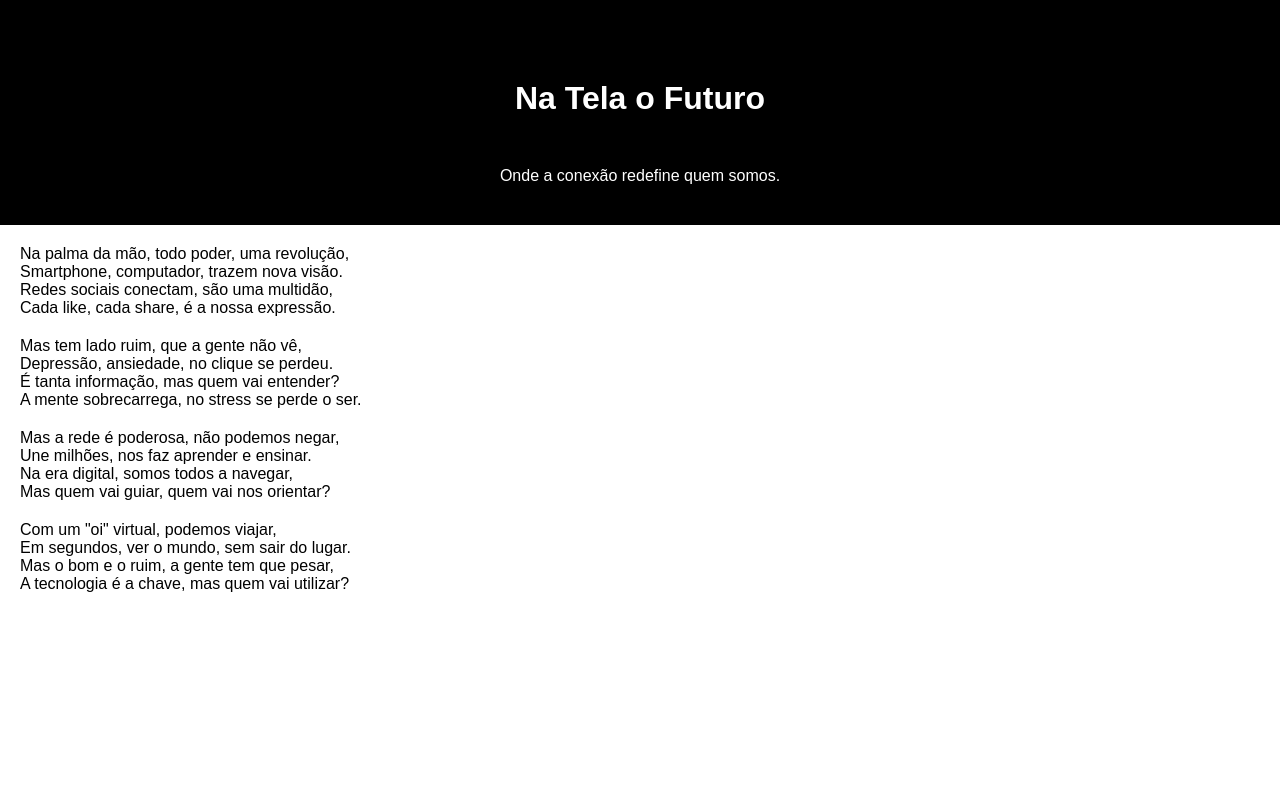
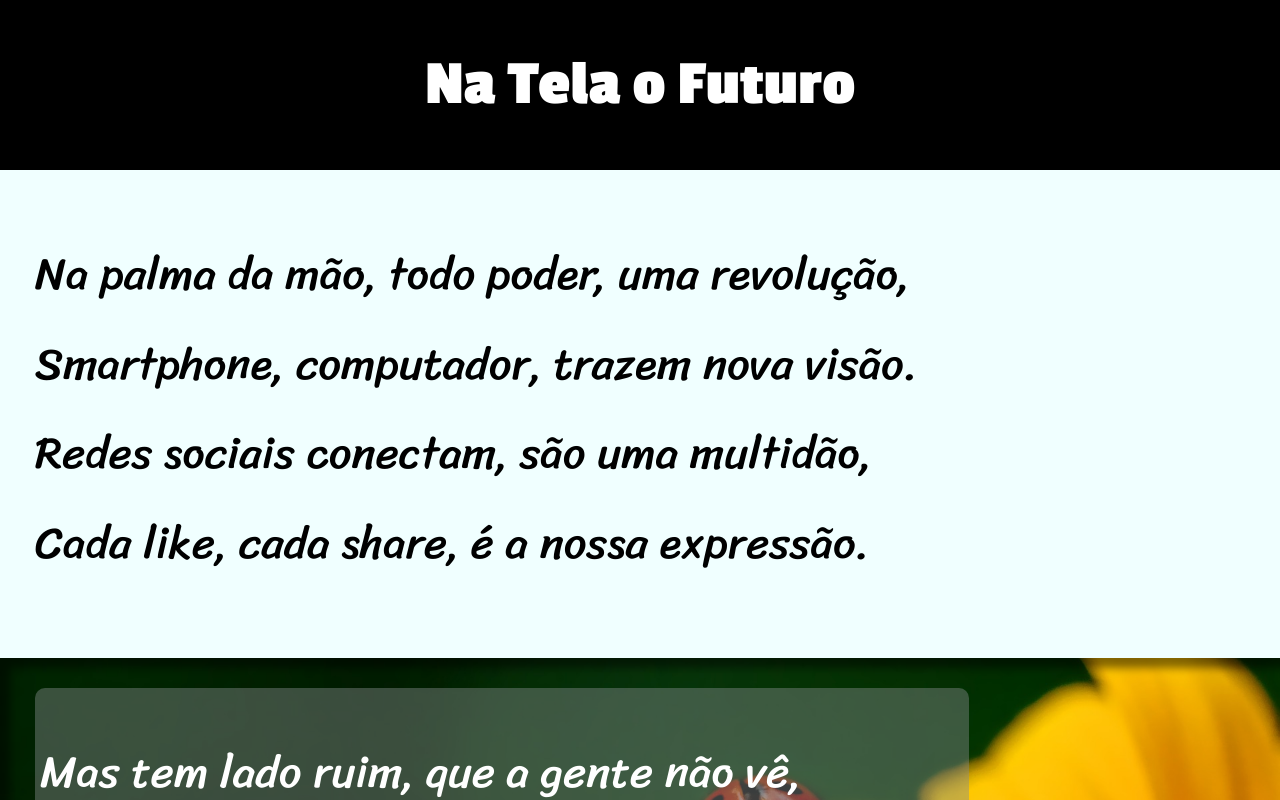
Before and after one commit to euSamuelmedeiros/html-e-css, a plain HTML site: page desafios/desafio13/index.html in a window 1280 px wide. Shown: the top 800 px of the page. Drawn offline with Linux system fonts and the light colour scheme.

Commit message:
projetos

```diff
--- a/desafios/desafio13/index.html
+++ b/desafios/desafio13/index.html
@@ -11,40 +11,45 @@
     <header>
         <p>
             <h1>Na Tela o Futuro</h1>
-            Onde a conexão redefine quem somos.
+
         </p>
     </header>
 
 
 
-<section>
+<section class="normal" >
+
         <p>
             Na palma da mão, todo poder, uma revolução, <br>
             Smartphone, computador, trazem nova visão. <br>
             Redes sociais conectam, são uma multidão, <br>
             Cada like, cada share, é a nossa expressão.
         </p>
+
+
 </section>
 
-<section>
+<section class="imgg" id="img001">
     <p>
         Mas tem lado ruim, que a gente não vê, <br>
         Depressão, ansiedade, no clique se perdeu. <br>
         É tanta informação, mas quem vai entender? <br>
         A mente sobrecarrega, no stress se perde o ser.
     </p>
+
 </section>
 
-<section>
+<section class="normal">
     <p>
         Mas a rede é poderosa, não podemos negar, <br>
         Une milhões, nos faz aprender e ensinar. <br>
         Na era digital, somos todos a navegar, <br>
         Mas quem vai guiar, quem vai nos orientar?
     </p>
+
 </section>
 
-    <section>
+    <section class="imgg" id="img002">
         <p>
             Com um "oi" virtual, podemos viajar, <br>
             Em segundos, ver o mundo, sem sair do lugar. <br>
@@ -57,7 +62,9 @@
 
 
 
-
+   <footer>
+        <p>desenvolvido por Samuel</p>
+   </footer>
 
 
 
--- a/desafios/desafio13/style.css
+++ b/desafios/desafio13/style.css
@@ -1,28 +1,82 @@
 @charset "UTF-8";
 
+@import url('https://fonts.googleapis.com/css2?family=Passion+One:wght@400;700;900&display=swap');
+
+@import url('https://fonts.googleapis.com/css2?family=Sriracha&display=swap');
+
 * {
-    padding: 0PX;
+
+    padding: 0px;
     margin: 0px;
-    font-family: Arial, Helvetica, sans-serif;
+}
+
+html, body {
+    min-height: 100vh;
+    font-family: 'Trebuchet MS', 'Lucida Sans Unicode', 'Lucida Grande', 'Lucida Sans', Arial, sans-serif;
+    background-color: azure;
 }
 
 header {
     background-color: black;
     color: white;
     text-align: center;
+    margin-bottom: 30px;
 
 }
 header h1 {
-    padding-top: 40px;
-    padding-bottom: 50px;
+     padding-top: 50px;
+     padding-bottom: 50px;font-size: 4em;
+     font-family: "Passion One", serif;
+}
+
+section {
+
+    padding-left: 35px;
+    padding-top: 30px;
+    padding-bottom: 30px;
+    line-height: 2em;
+    font-family: "Sriracha", serif;
+    font-size: 3.5vw;
 
 }
 
-header p {
-   padding-bottom: 40px;
+.imgg {
+    background-color: rgb(179, 179, 116);
+    color: white;
+    margin-bottom: 40px;
+    margin-top: 40px;
+
+
+
 }
 
-section {
-    margin: 20px;
+.imgg > p {
+    padding-top: 40px;
+    padding-bottom: 40px;
+    background-color: rgba(133, 139, 139, 0.438);
+    display: inline-block;
+    padding-left: 5px;
+    padding-right: 5px;
+    border-radius: 10px;
+    font-weight: bolder solid black;
+
+
 
 }
+
+#img001 {
+    background-image: url("imagens/background001.jpg");
+    background-position: right center;
+    background-size: cover;
+    background-attachment: fixed;
+    box-shadow: inset 10px 10px 8px rgba(0, 0, 0, 0.486);
+}
+
+#img002 {
+    background-image: url("imagens/background002.jpg");
+    background-position: right center;
+    background-attachment: fixed;
+    background-size: cover;
+    box-shadow: inset 10px 10px 8px rgba(0, 0, 0, 0.486);
+
+}
```
Also changed, not shown: desafios/desafio13/imagens/background001.jpg (added), desafios/desafio13/imagens/background002.jpg (added). Lines whose indentation alone changed are shown as unchanged.
